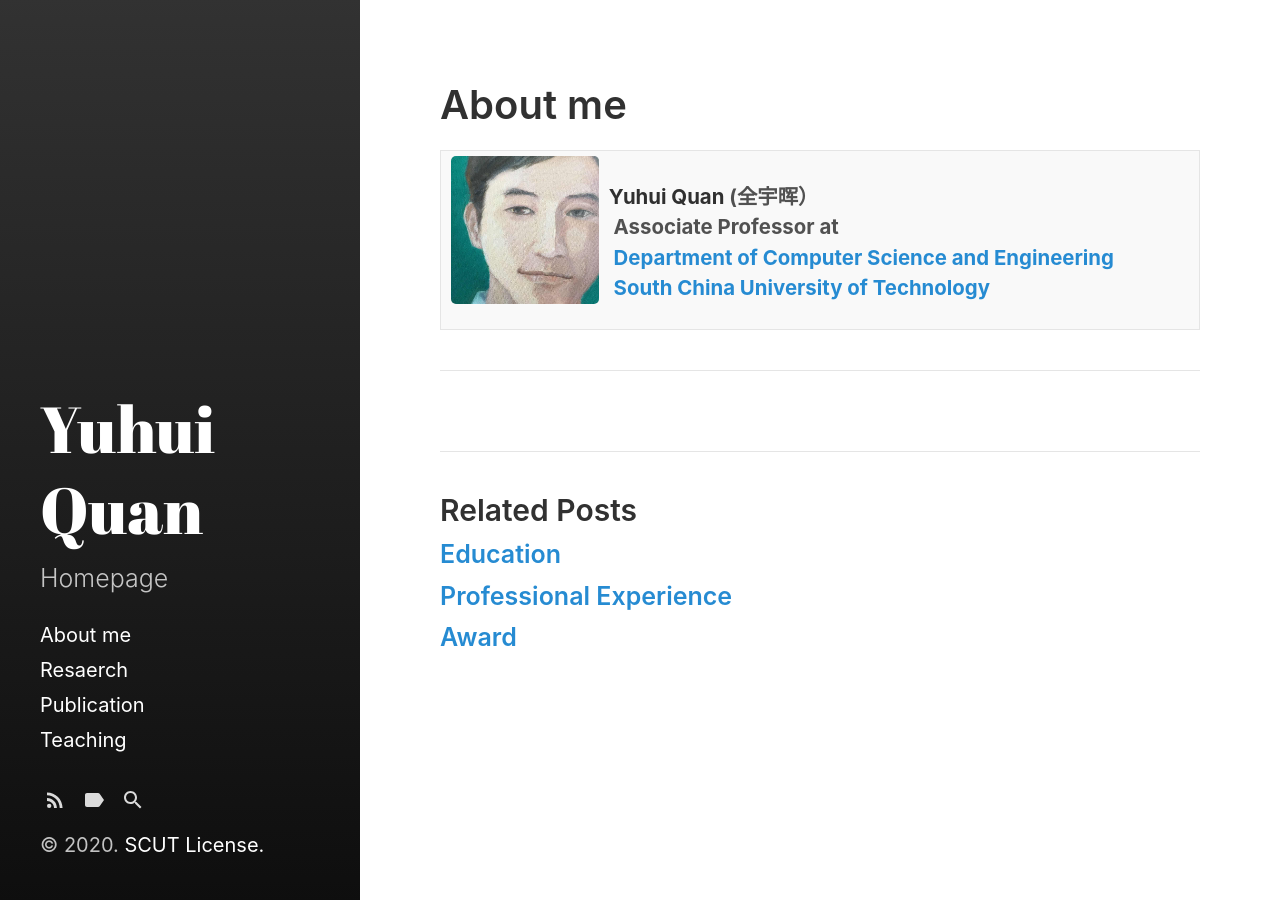
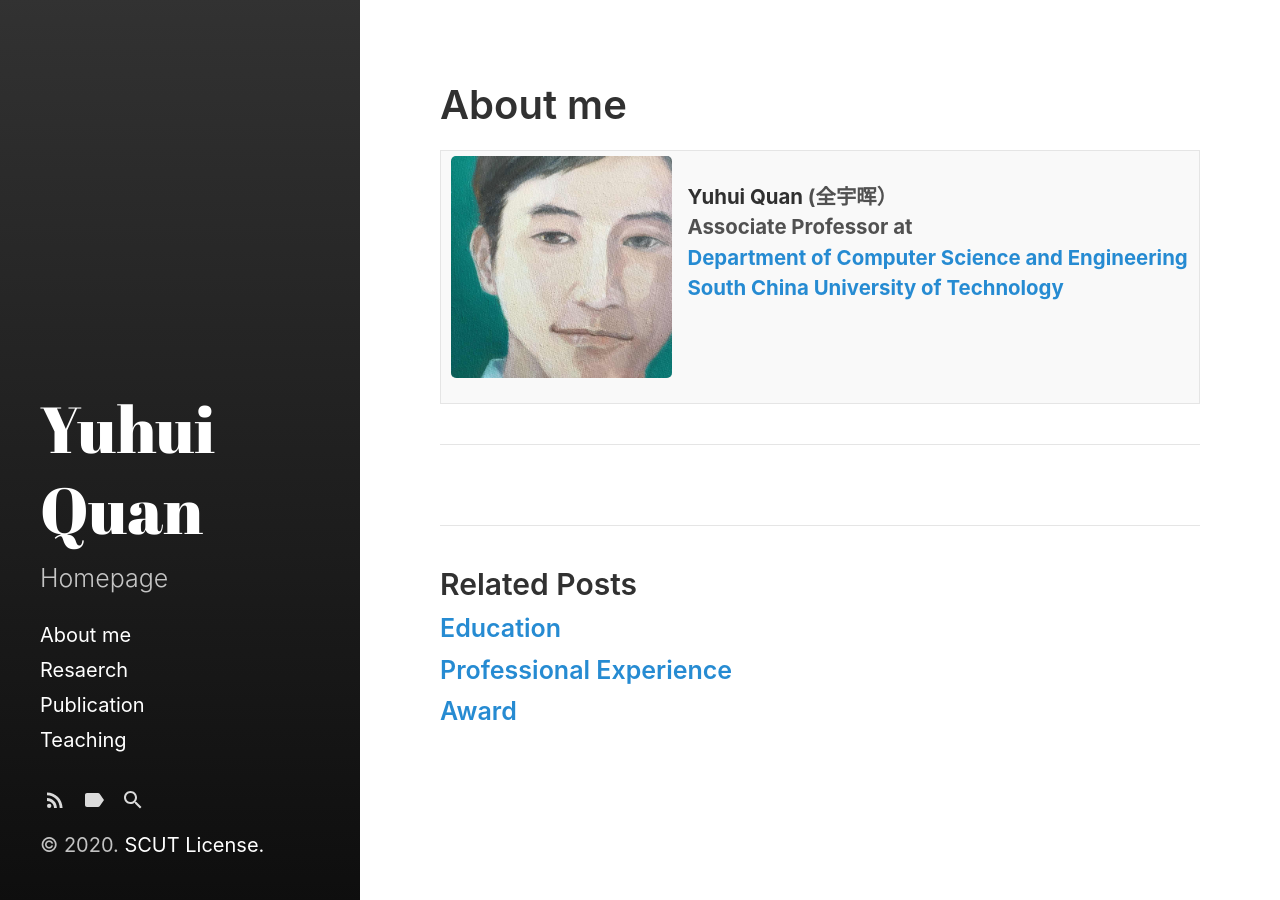
Before and after one commit to Dofboom/Dofboom.github.io, a Jekyll site: the page built from _posts/2020-5-30-resume.md, in a window 1280 px wide. Built offline with Jekyll 4.4.1, drawn with Linux system fonts in a browser that asks for light colours.

Commit message:
Update 2020-5-30-resume.md

```diff
--- a/_posts/2020-5-30-resume.md
+++ b/_posts/2020-5-30-resume.md
@@ -7,8 +7,8 @@ excerpt_separator:  <!--more-->
 <table>
 <tbody>
 <tr>
-<th><img src="https://github.com/Dofboom/Dofboom.github.io/raw/master/images/2.jpg" alt="" align="left" style="width:20%;height:auto" /><br />
-<span style="font-size: 120%;"><strong> &ensp;Yuhui Quan</strong> (全宇晖） </span><br />
+<th><img src="https://github.com/Dofboom/Dofboom.github.io/raw/master/images/2.jpg" alt="" align="left" style="width:30%;height:auto" /><br />
+<span style="font-size: 120%;"><strong> &ensp; Yuhui Quan</strong> (全宇晖） </span><br />
 <span style="font-size: 120%;">&ensp; Associate Professor at <a href="http://www.scut.edu.cn/cs/"><br> &ensp; Department of Computer Science and Engineering</a></span><br />
 <span style="font-size: 120%;"> <a href="https://www.scut.edu.cn">&ensp;  South China University of Technology</a><br />
 </span></th>
```
